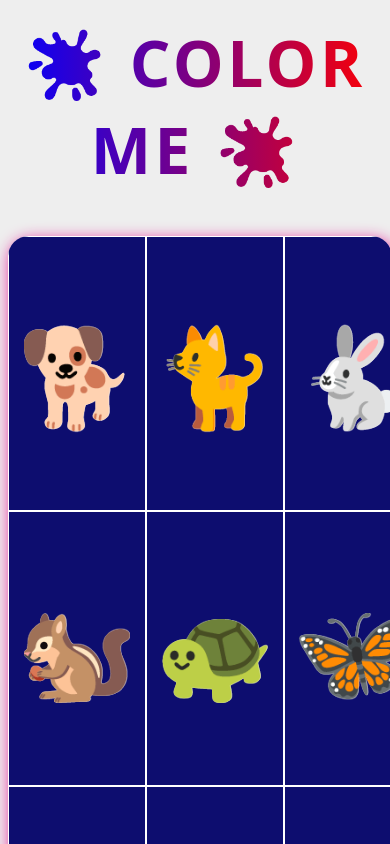
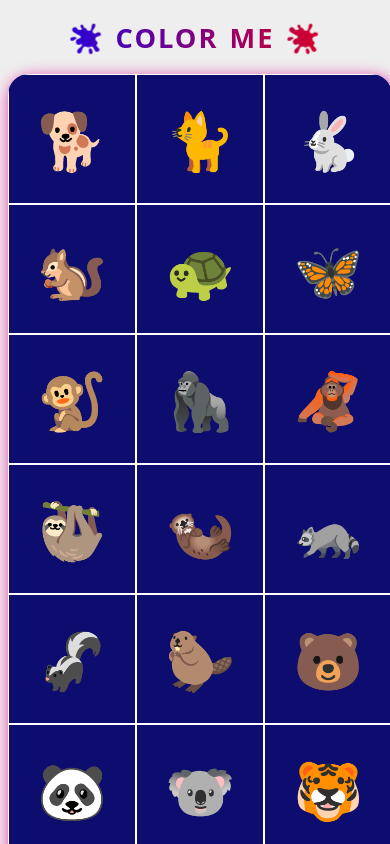
Before and after one commit to nvamshi12/Color-Me, a plain HTML site: page index.html in a window 390 px wide. Shown: the top 844 px of the page. Drawn offline with Linux system fonts and the light colour scheme.

Commit message:
fix styling issues on mobile displays

```diff
--- a/style.css
+++ b/style.css
@@ -82,8 +82,8 @@ footer {
   }
   h1 {
     margin-top: 5%;
-    font-size: 4rem;
-    letter-spacing: 3.5px;
+    font-size: 1.7rem;
+    letter-spacing: 2px;
     word-spacing: 2px;
   }
   .parent-container {
@@ -95,15 +95,15 @@ footer {
     box-shadow: 2px 4px 16px rgb(229, 15, 147);
   }
   .parent-container > [class^="div-"] {
-    height: 275px;
+    height: 130px;
     width: auto;
-    font-size: 6rem;
-    /* text-shadow: none; */
+    font-size: 3.5rem;
+    text-shadow: none;
     border-radius: 0;
   }
   footer {
-    font-size: 2.2rem;
-    margin-top: 2.5rem;
-    margin-bottom: 2.5rem;
+    font-size: 1rem;
+    margin-top: 2rem;
+    margin-bottom: 1rem;
   }
 }
```
